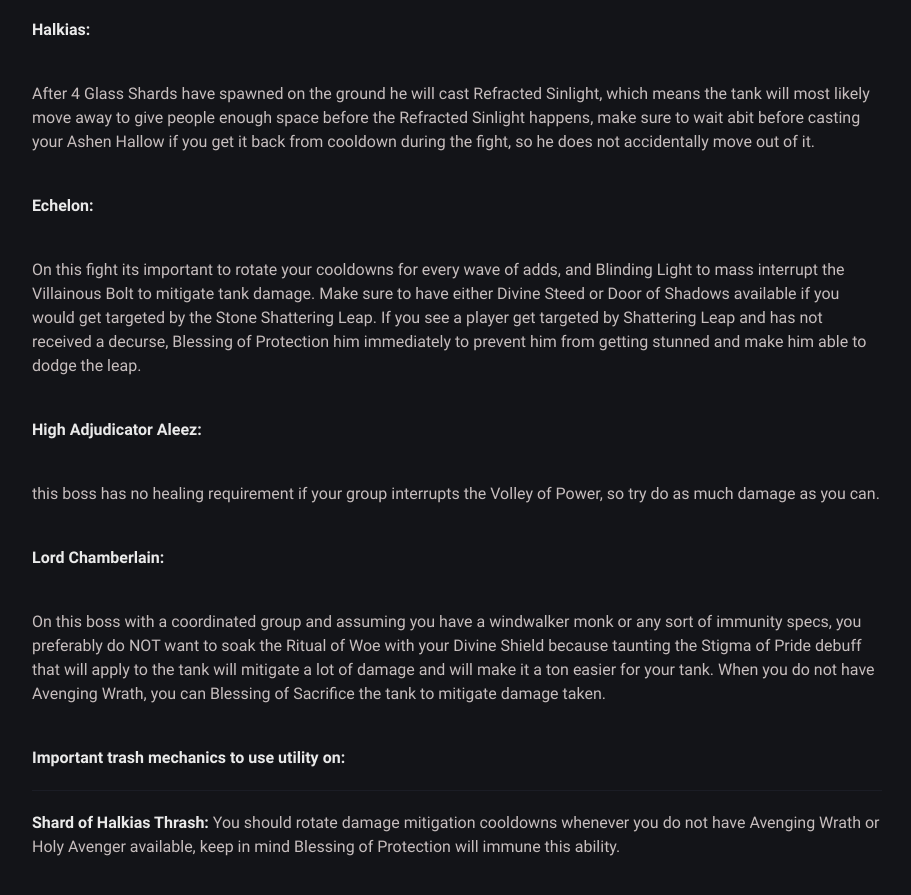
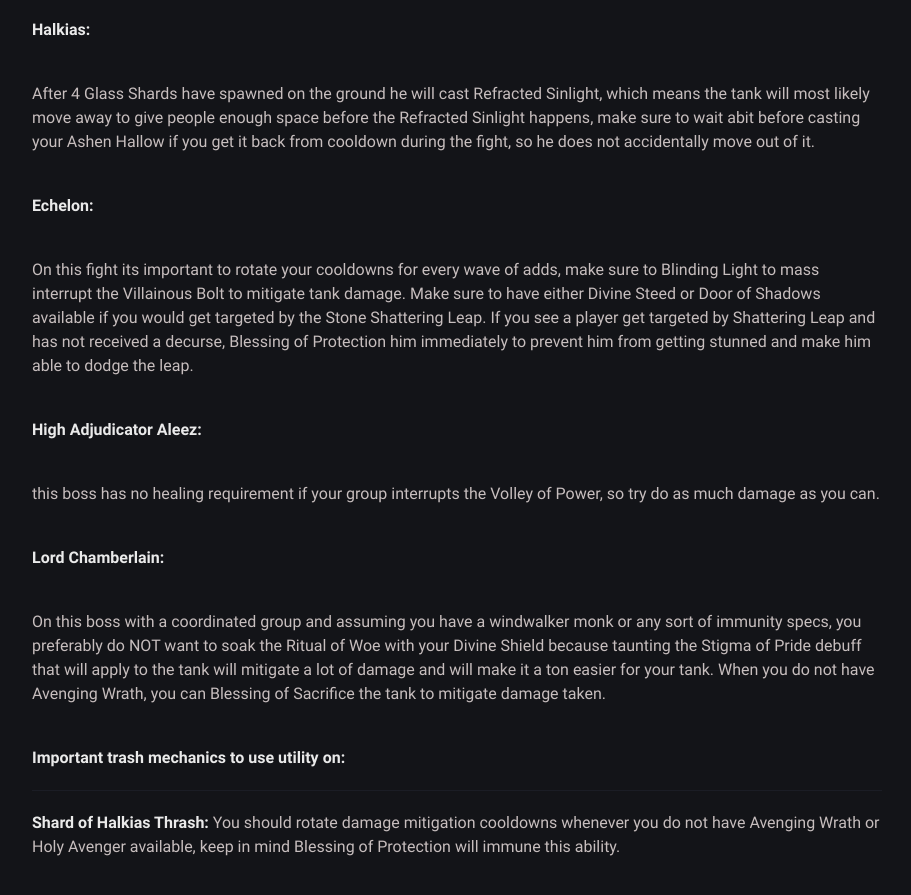
Before and after one commit to BetterThanWowhead/BetterThanWowhead.github.io, a Jekyll site: the page built from pages/M+/dungeons/hoa.md, in a window 1280 px wide and 900 px high, scrolled down 438 px. Shown: the top 895 px of the window, without its empty margins (183-1094 px from the left). Built offline with Jekyll 4.4.1, drawn with Linux system fonts in a browser that asks for light colours; a script that is not in the unit is left out.

Commit message:
Update hoa.md

```diff
--- a/pages/M+/dungeons/hoa.md
+++ b/pages/M+/dungeons/hoa.md
@@ -9,7 +9,7 @@ After 4 Glass Shards have spawned on the ground he will cast Refracted Sinlight,
 
 **Echelon:**
 
-On this fight its important to rotate your cooldowns for every wave of adds, and Blinding Light to mass interrupt the Villainous Bolt to mitigate tank damage. Make sure to have either Divine Steed or Door of Shadows available if you would get targeted by the Stone Shattering Leap. If you see a player get targeted by Shattering Leap and has not received a decurse, Blessing of Protection him immediately to prevent him from getting stunned and make him able to dodge the leap.
+On this fight its important to rotate your cooldowns for every wave of adds, make sure to Blinding Light to mass interrupt the Villainous Bolt to mitigate tank damage. Make sure to have either Divine Steed or Door of Shadows available if you would get targeted by the Stone Shattering Leap. If you see a player get targeted by Shattering Leap and has not received a decurse, Blessing of Protection him immediately to prevent him from getting stunned and make him able to dodge the leap.
 
 **High Adjudicator Aleez:**
 
```
